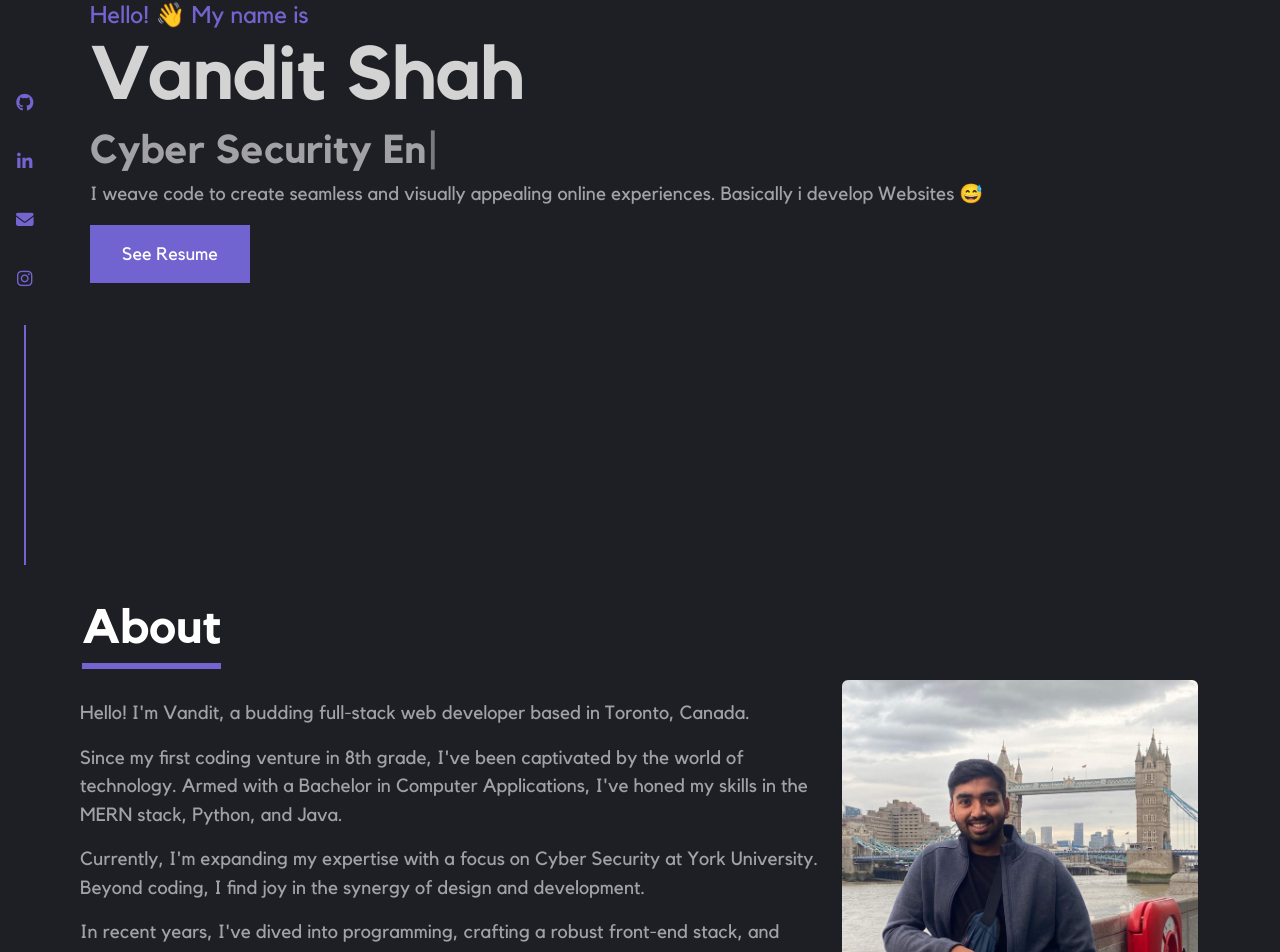
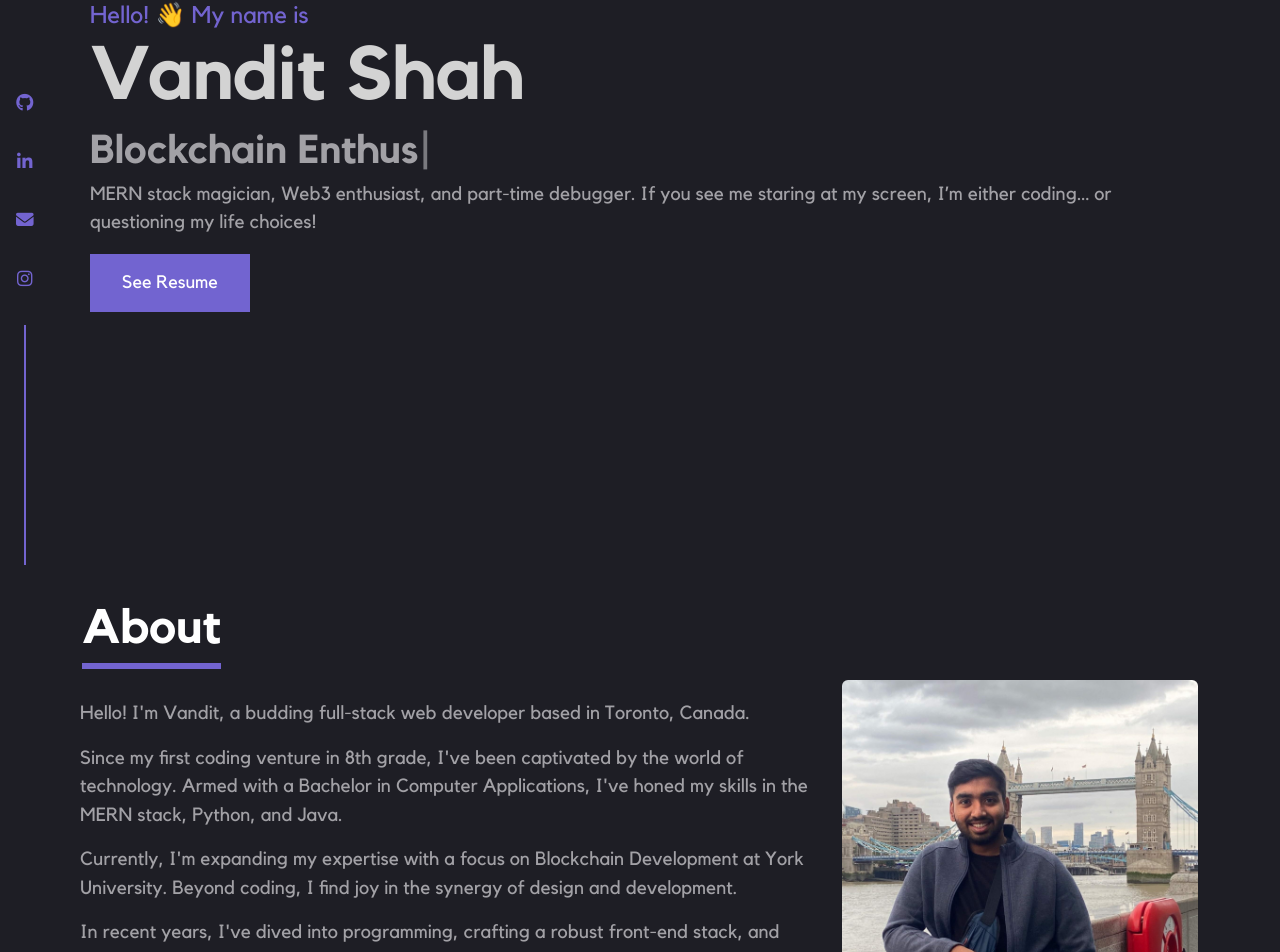
Before and after one commit to ShahVandit8/portfolio, a React (Create React App) app: page / in a window 1280 px wide. Shown: the part 213-1165 px from the top of the page. Built offline with nearby package versions, Linux system fonts and the light colour scheme.

Commit message:
refactored: updated subheadline, resumelink, aboutdescription

```diff
--- a/src/components/Footer.js
+++ b/src/components/Footer.js
@@ -11,7 +11,7 @@ const Footer = () => {
             <hr />
             <div className="container mb-3">
                 <p className="text-center">
-                    &copy; {new Date().getFullYear()} - Beautifully Crafted By <a style={{textDecoration: 'none'}} href="https://vandit-shah.vercel.app/">Vandit Shah</a> 😊
+                    &copy; {new Date().getFullYear()} - Beautifully Crafted with ❤️ and ☕ By <a style={{textDecoration: 'none'}} href="https://vandit-shah.me/">Vandit Shah</a> 😊
                 </p>
                 <div class="footer-social">
                     <ul class="social-icons">
--- a/src/data/data.json
+++ b/src/data/data.json
@@ -6,16 +6,16 @@
     "titleArray": [
       "Full-Stack Web Developer",
       "Software Developer",
-      "Cyber Security Enthusiast",
+      "Blockchain Enthusiast",
       "Computer Addict!"
     ],
-    "subTitle": "I weave code to create seamless and visually appealing online experiences. Basically i develop Websites 😅",
-    "resumeLink": "https://drive.google.com/file/d/1tXmm0swZ5ouujLZiLWQ9I8qCSaKylyCN/view?usp=sharing",
+    "subTitle": "MERN stack magician, Web3 enthusiast, and part-time debugger. If you see me staring at my screen, I’m either coding… or questioning my life choices!",
+    "resumeLink": "https://drive.google.com/file/d/1a9XZ3iy6prcF9qMRuC8a0uZFDTHcVHc0",
     "aboutDescription":
     [
       "Hello! I'm Vandit, a budding full-stack web developer based in Toronto, Canada.",
       "Since my first coding venture in 8th grade, I've been captivated by the world of technology. Armed with a Bachelor in Computer Applications, I've honed my skills in the MERN stack, Python, and Java.",
-      "Currently, I'm expanding my expertise with a focus on Cyber Security at York University. Beyond coding, I find joy in the synergy of design and development.",
+      "Currently, I'm expanding my expertise with a focus on Blockchain Development at York University. Beyond coding, I find joy in the synergy of design and development.",
       "In recent years, I've dived into programming, crafting a robust front-end stack, and creating projects that address real-world challenges.",
       "Juggling design, development, and education, I am trying to dive deep into coding and make a real difference.",
       "If you're intrigued by what I'm working on, explore my portfolio below, and let's connect for potential collaborations!"
```
